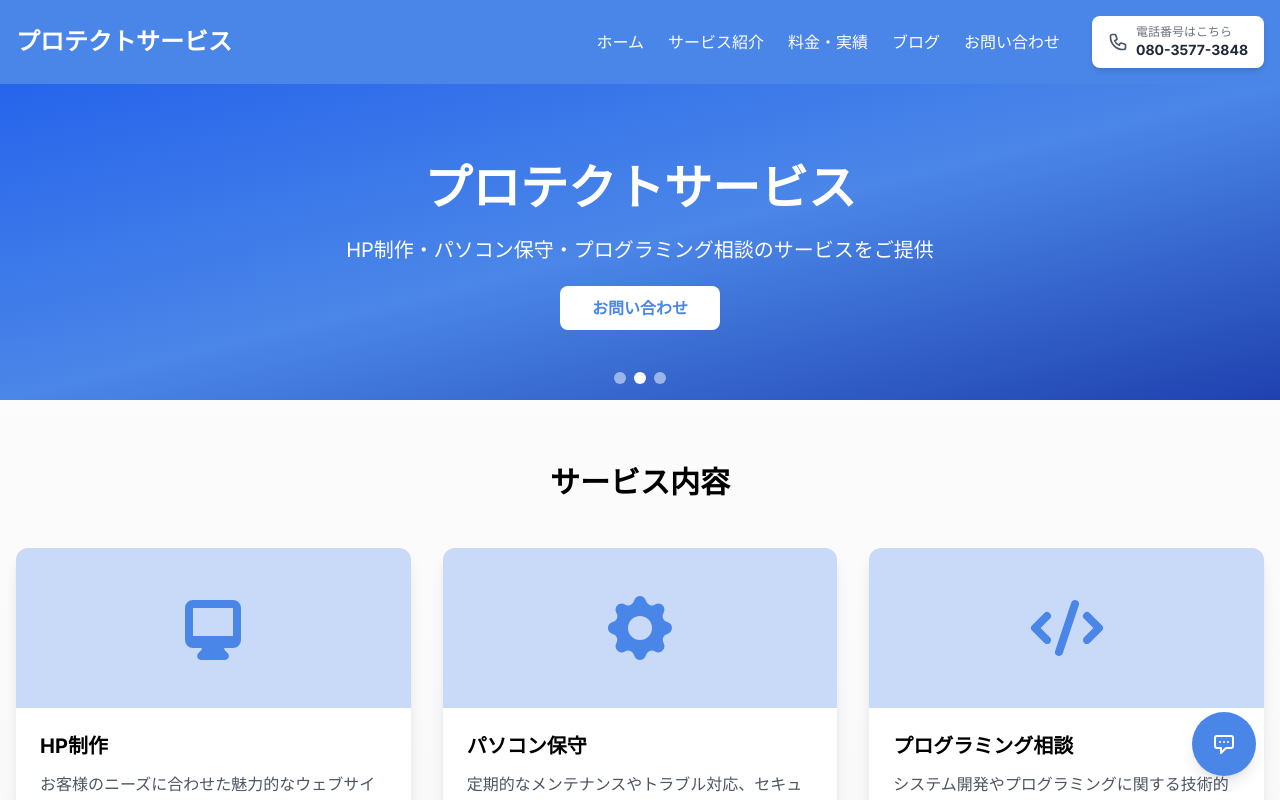
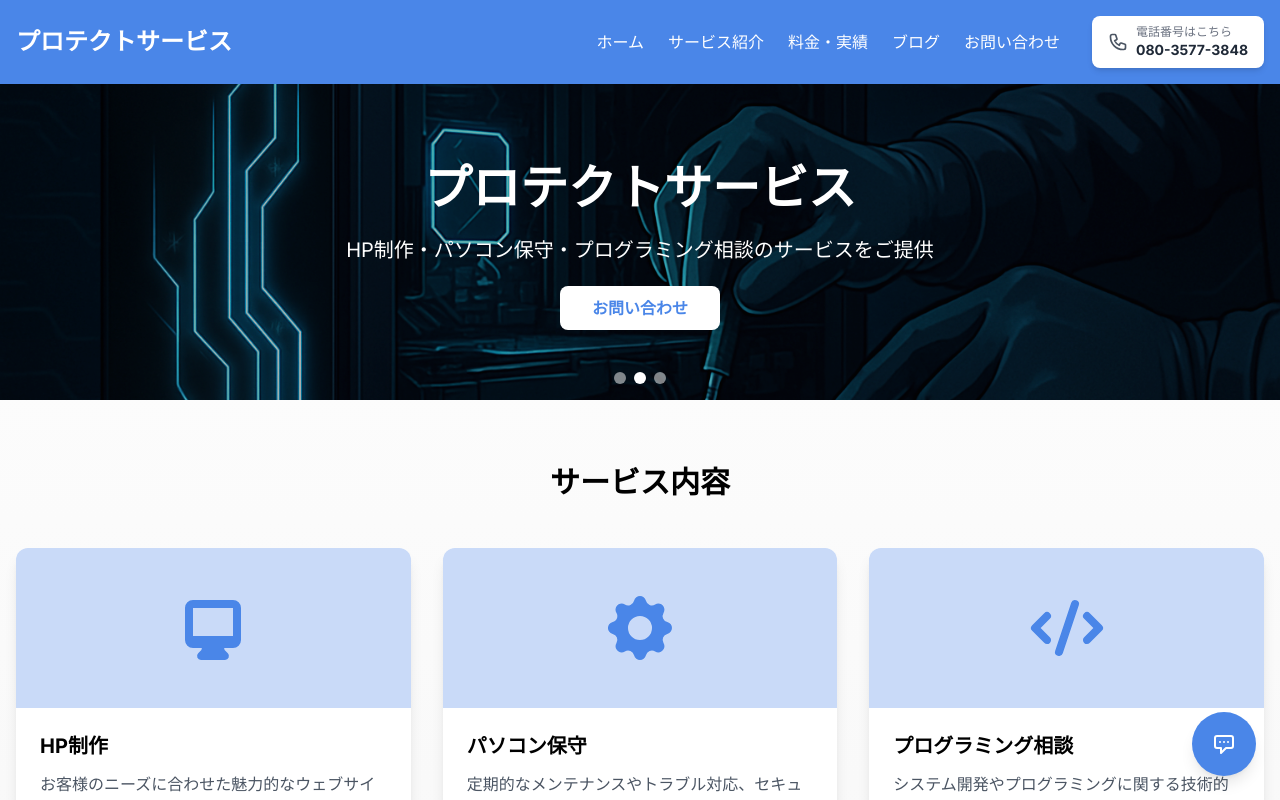
Before and after one commit to tsubo2025/pro_hp_chat, a Next.js app in the folder customer_AI/: page /protect-service in a window 1280 px wide. Shown: the top 800 px of the page. Built offline with nearby package versions, Linux system fonts and the light colour scheme.

Commit message:
Fix: HeroSlideshow to display images instead of gradients

```diff
--- a/customer_AI/src/components/ui/HeroSlideshow.tsx
+++ b/customer_AI/src/components/ui/HeroSlideshow.tsx
@@ -3,7 +3,7 @@
 import { useState, useEffect } from 'react';
 
 interface SlideshowProps {
-    images?: string[]; // 画像は使用しないが、互換性のために残す
+    images: string[]; // スライドショーに表示する画像のURLリスト
     interval?: number; // ミリ秒単位でのスライド切り替え間隔
     type?: 'main' | 'protect' | 'reuse';
 }
@@ -16,57 +16,47 @@ export default function HeroSlideshow({
     const [currentIndex, setCurrentIndex] = useState(0);
 
     // グラデーションパターンを定義
-    const gradients = [
-        'from-blue-600 via-purple-600 to-blue-800',
-        'from-purple-600 via-pink-600 to-red-600',
-        'from-green-600 via-blue-600 to-purple-600'
-    ];
+
 
     // スライドの自動切り替え
+    // スライドの自動切り替え
     useEffect(() => {
-        const timer = setInterval(() => {
-            setCurrentIndex((prevIndex) => (prevIndex + 1) % gradients.length);
-        }, interval);
+        if (images.length > 1) {
+            const timer = setInterval(() => {
+                setCurrentIndex((prevIndex) => (prevIndex + 1) % images.length);
+            }, interval);
 
-        return () => clearInterval(timer);
-    }, [gradients.length, interval]);
+            return () => clearInterval(timer);
+        }
+    }, [images.length, interval]);
 
-    // タイプに応じた背景グラデーションを取得
-    const getBackgroundGradient = () => {
-        switch (type) {
-            case 'protect':
-                return [
-                    'from-protect-primary via-blue-700 to-blue-900',
-                    'from-blue-600 via-protect-primary to-blue-800',
-                    'from-protect-primary via-blue-600 to-purple-700'
-                ];
-            case 'reuse':
-                return [
-                    'from-reuse-primary via-orange-600 to-red-700',
-                    'from-yellow-500 via-reuse-primary to-orange-700',
-                    'from-reuse-primary via-yellow-600 to-orange-800'
-                ];
-            default:
-                return gradients;
-        }
-    };
-
-    const backgroundGradients = getBackgroundGradient();
+    if (images.length === 0) {
+        // 画像がない場合は、単色のプレースホルダーを表示
+        return <div className="absolute inset-0 w-full h-full bg-blue-600" />;
+    }
 
     return (
         <div className="relative w-full h-full overflow-hidden">
-            {/* グラデーション背景スライド */}
-            {backgroundGradients.map((gradient, index) => (
+            {/* 画像スライド */}
+            {images.map((image, index) => (
                 <div
                     key={index}
-                    className={`absolute inset-0 w-full h-full transition-opacity duration-1000 ease-in-out bg-gradient-to-br ${gradient} ${index === currentIndex ? 'opacity-100' : 'opacity-0'
+                    className={`absolute inset-0 w-full h-full transition-opacity duration-1000 ease-in-out ${index === currentIndex ? 'opacity-100' : 'opacity-0'
                         }`}
-                />
+                >
+                    <img
+                        src={image}
+                        alt={`スライド ${index + 1}`}
+                        className="w-full h-full object-cover"
+                    />
+                    {/* 画像の上に半透明のオーバーレイをかけて、テキストの視認性を向上させる */}
+                    <div className="absolute inset-0 bg-black opacity-30" />
+                </div>
             ))}
 
             {/* ナビゲーションドット */}
-            <div className="absolute bottom-4 left-0 right-0 flex justify-center space-x-2">
-                {backgroundGradients.map((_, index) => (
+            <div className="absolute bottom-4 left-0 right-0 flex justify-center space-x-2 z-20">
+                {images.map((_, index) => (
                     <button
                         key={index}
                         onClick={() => setCurrentIndex(index)}
```
